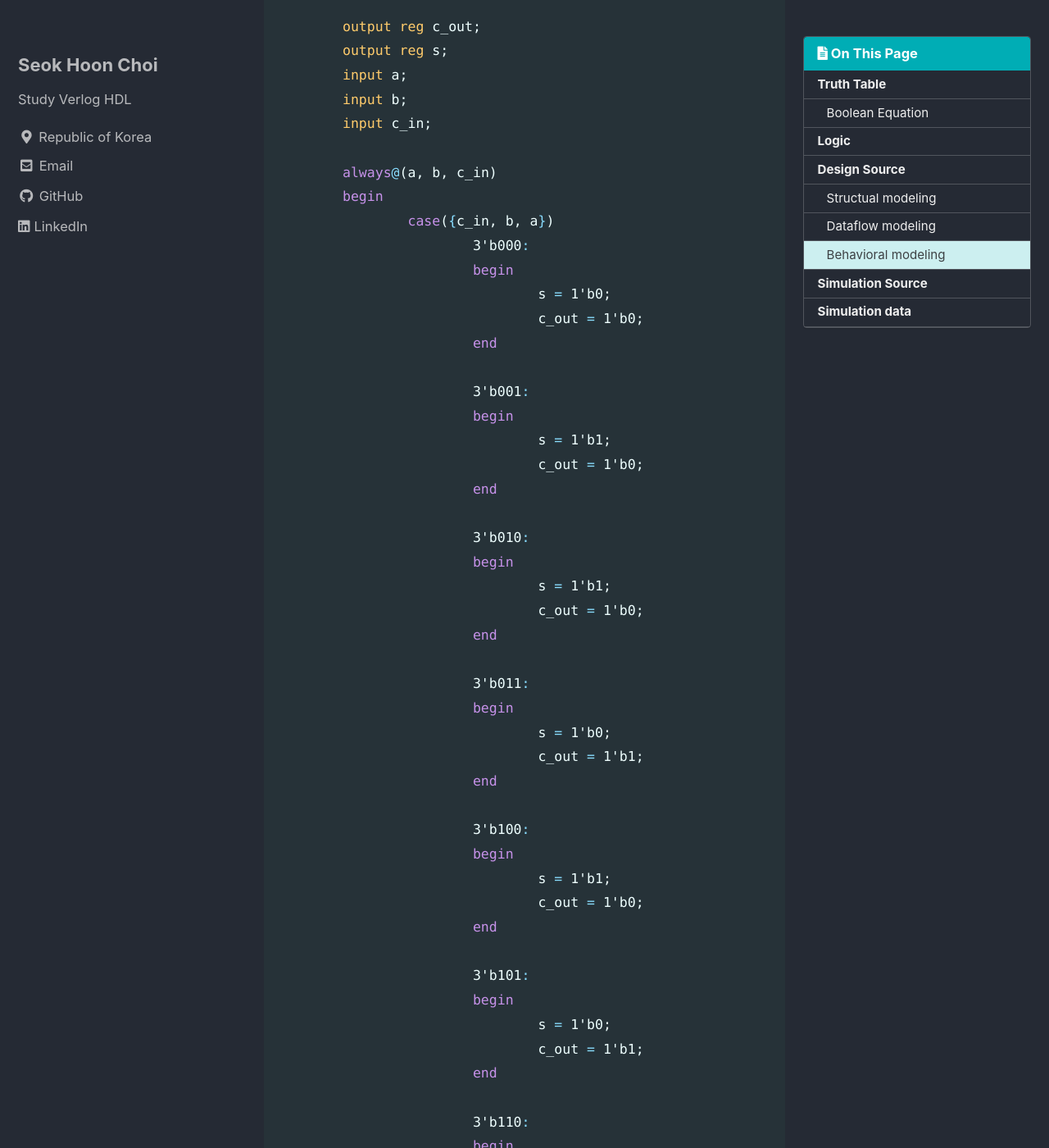
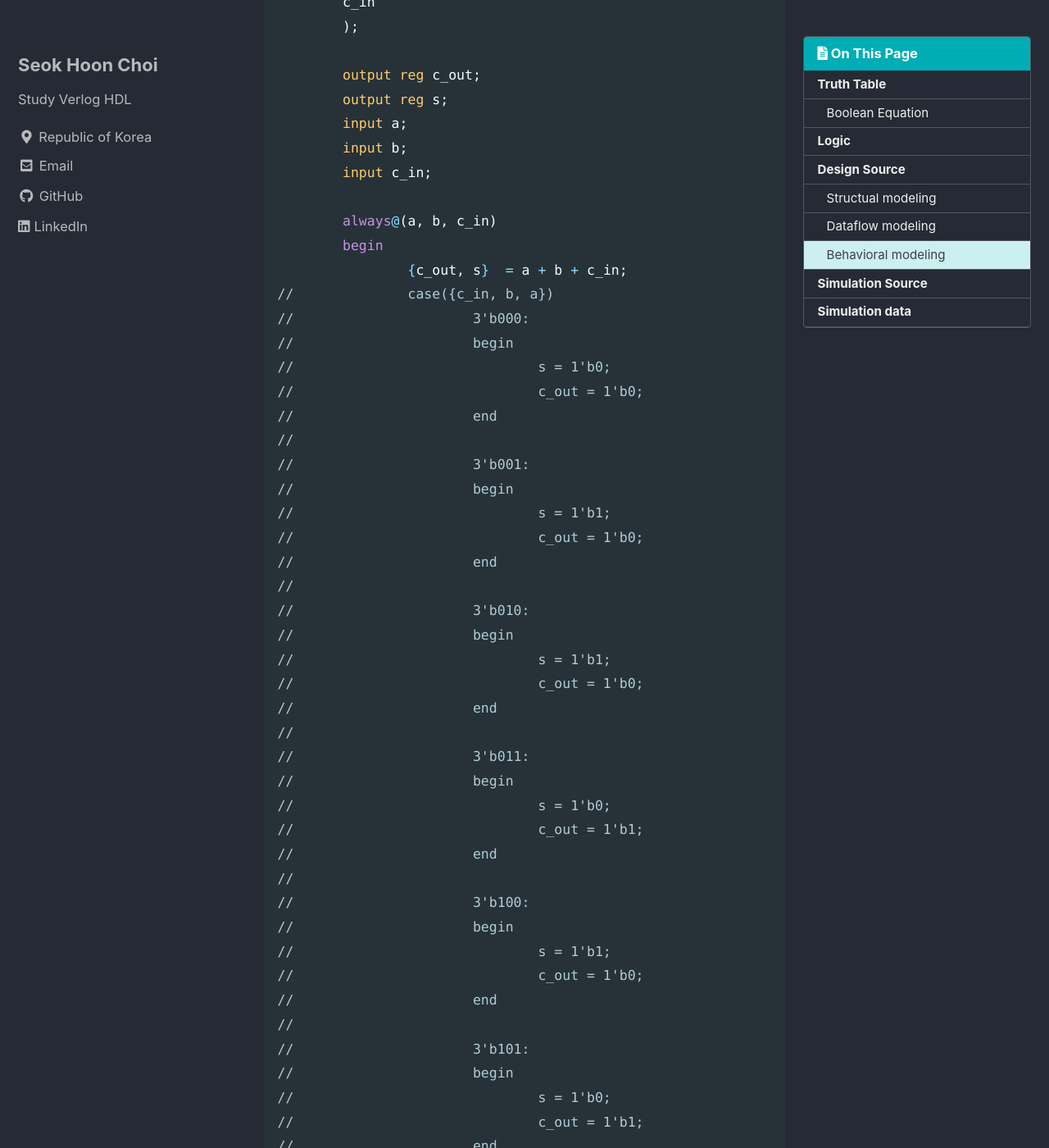
Before and after one commit to void7920/void7920.github.io, a Jekyll site: the page built from _posts/2022-01-25-Full_Adder.md, in a window 1280 px wide and 1400 px high, scrolled down 3099 px. Shown: the whole window at 82% size. Built offline with Jekyll 4.4.1, drawn with Linux system fonts in a browser that asks for light colours; cached includes are drawn as plain includes; some of the changed text lies outside the part shown.

Commit message:
Update files

````diff
--- a/_posts/2022-01-25-Full_Adder.md
+++ b/_posts/2022-01-25-Full_Adder.md
@@ -87,8 +87,10 @@ module Full_Adder_Dataflow(
 	input b;
 	input c_in;
 
-	assign s = (a ^ b ^ c_in);
-	assign c_out = (a&b) | ((a^b) & c_in);
+	assign {c_out, s} = a + b + c_in;
+
+//	assign s = (a ^ b ^ c_in);
+//	assign c_out = (a&b) | ((a^b) & c_in);
 endmodule
 ```
 
@@ -111,55 +113,56 @@ module Full_Adder_behavioral(
 
 	always@(a, b, c_in)
 	begin
-		case({c_in, b, a})
-			3'b000:
-			begin
-				s = 1'b0;
-				c_out = 1'b0;
-			end
-
-			3'b001:
-			begin
-				s = 1'b1;
-				c_out = 1'b0;
-			end
-
-			3'b010:
-			begin
-				s = 1'b1;
-				c_out = 1'b0;
-			end
-
-			3'b011:
-			begin
-				s = 1'b0;
-				c_out = 1'b1;
-			end
-
-			3'b100:
-			begin
-				s = 1'b1;
-				c_out = 1'b0;
-			end
-
-			3'b101:
-			begin
-				s = 1'b0;
-				c_out = 1'b1;
-			end
-
-			3'b110:
-			begin
-				s = 1'b0;
-				c_out = 1'b1;
-			end
-
-			3'b111:
-			begin
-				s = 1'b1;
-				c_out = 1'b1;
-			end
-		endcase
+		{c_out, s}  = a + b + c_in;
+//		case({c_in, b, a})
+//			3'b000:
+//			begin
+//				s = 1'b0;
+//				c_out = 1'b0;
+//			end
+//
+//			3'b001:
+//			begin
+//				s = 1'b1;
+//				c_out = 1'b0;
+//			end
+//
+//			3'b010:
+//			begin
+//				s = 1'b1;
+//				c_out = 1'b0;
+//			end
+//
+//			3'b011:
+//			begin
+//				s = 1'b0;
+//				c_out = 1'b1;
+//			end
+//
+//			3'b100:
+//			begin
+//				s = 1'b1;
+//				c_out = 1'b0;
+//			end
+//
+//			3'b101:
+//			begin
+//				s = 1'b0;
+//				c_out = 1'b1;
+//			end
+//
+//			3'b110:
+//			begin
+//				s = 1'b0;
+//				c_out = 1'b1;
+//			end
+//
+//			3'b111:
+//			begin
+//				s = 1'b1;
+//				c_out = 1'b1;
+//			end
+//		endcase
 	end
 endmodule
 ```
````
Also changed, not shown: _posts/2022-01-25-Half_Adder.md (+29 -27 lines).
